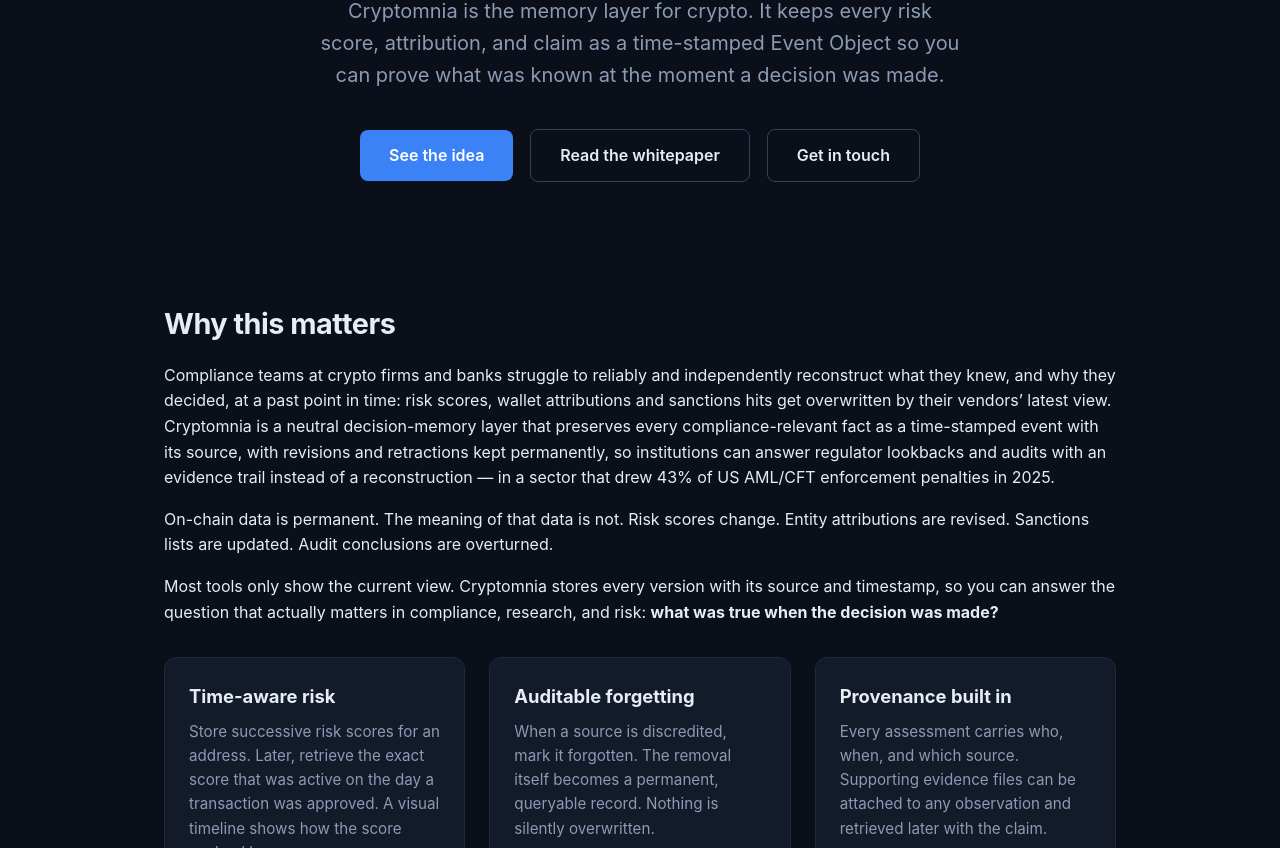
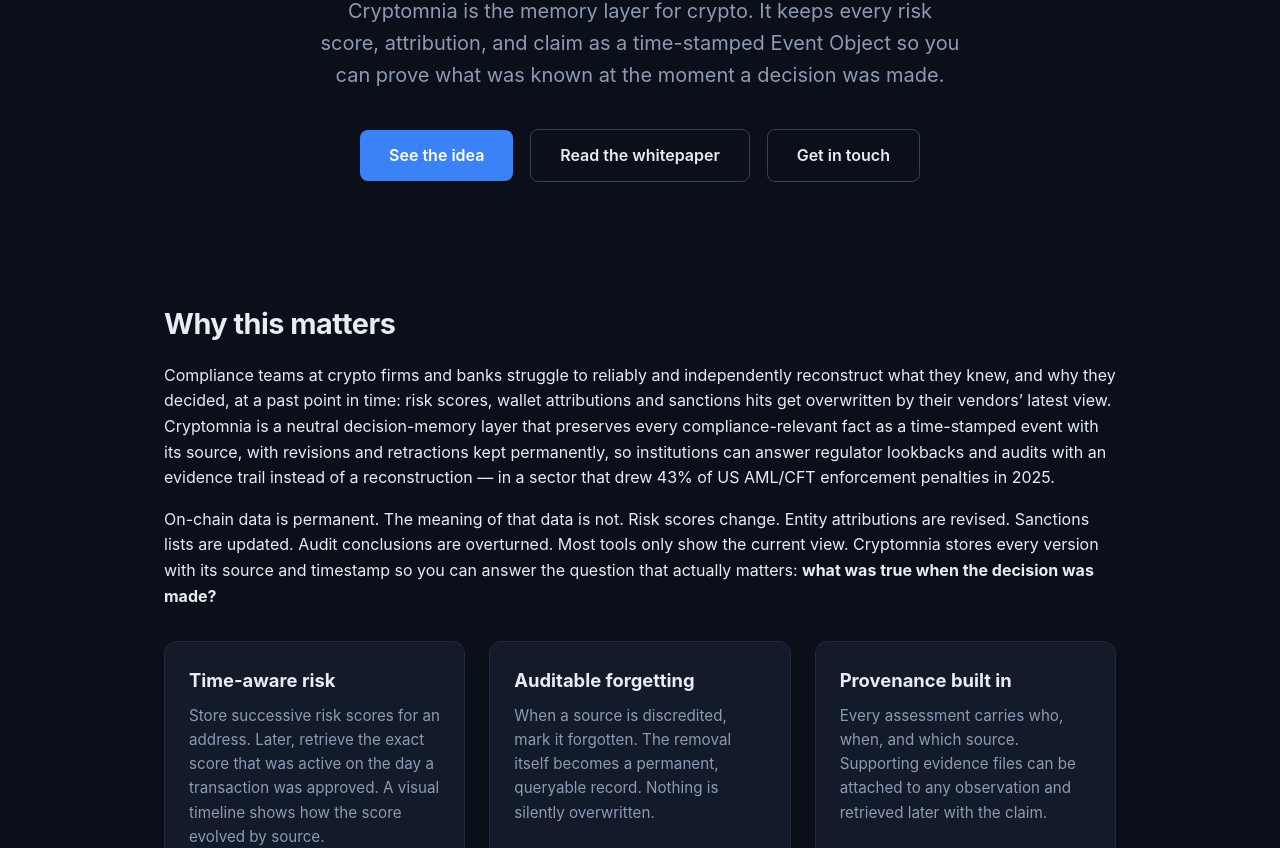
Before and after one commit to fhantson/Cryptomnia_Marketing, a plain HTML site: page index.html in a window 1280 px wide. Shown: the part 252-1100 px from the top of the page. Drawn offline with Linux system fonts and the light colour scheme.

Commit message:
Tighten Why this matters: merge blurb with supporting text (Option A)

```diff
--- a/index.html
+++ b/index.html
@@ -232,8 +232,7 @@
 <section class="section" id="what">
   <h2>Why this matters</h2>
   <p>Compliance teams at crypto firms and banks struggle to reliably and independently reconstruct what they knew, and why they decided, at a past point in time: risk scores, wallet attributions and sanctions hits get overwritten by their vendors’ latest view. Cryptomnia is a neutral decision-memory layer that preserves every compliance-relevant fact as a time-stamped event with its source, with revisions and retractions kept permanently, so institutions can answer regulator lookbacks and audits with an evidence trail instead of a reconstruction — in a sector that drew 43% of US AML/CFT enforcement penalties in 2025.</p>
-  <p style="margin-top:1rem;">On-chain data is permanent. The meaning of that data is not. Risk scores change. Entity attributions are revised. Sanctions lists are updated. Audit conclusions are overturned.</p>
-  <p style="margin-top:1rem;">Most tools only show the current view. Cryptomnia stores every version with its source and timestamp, so you can answer the question that actually matters in compliance, research, and risk: <strong>what was true when the decision was made?</strong></p>
+  <p style="margin-top:1rem;">On-chain data is permanent. The meaning of that data is not. Risk scores change. Entity attributions are revised. Sanctions lists are updated. Audit conclusions are overturned. Most tools only show the current view. Cryptomnia stores every version with its source and timestamp so you can answer the question that actually matters: <strong>what was true when the decision was made?</strong></p>
 
   <div class="grid">
     <div class="card">
```
